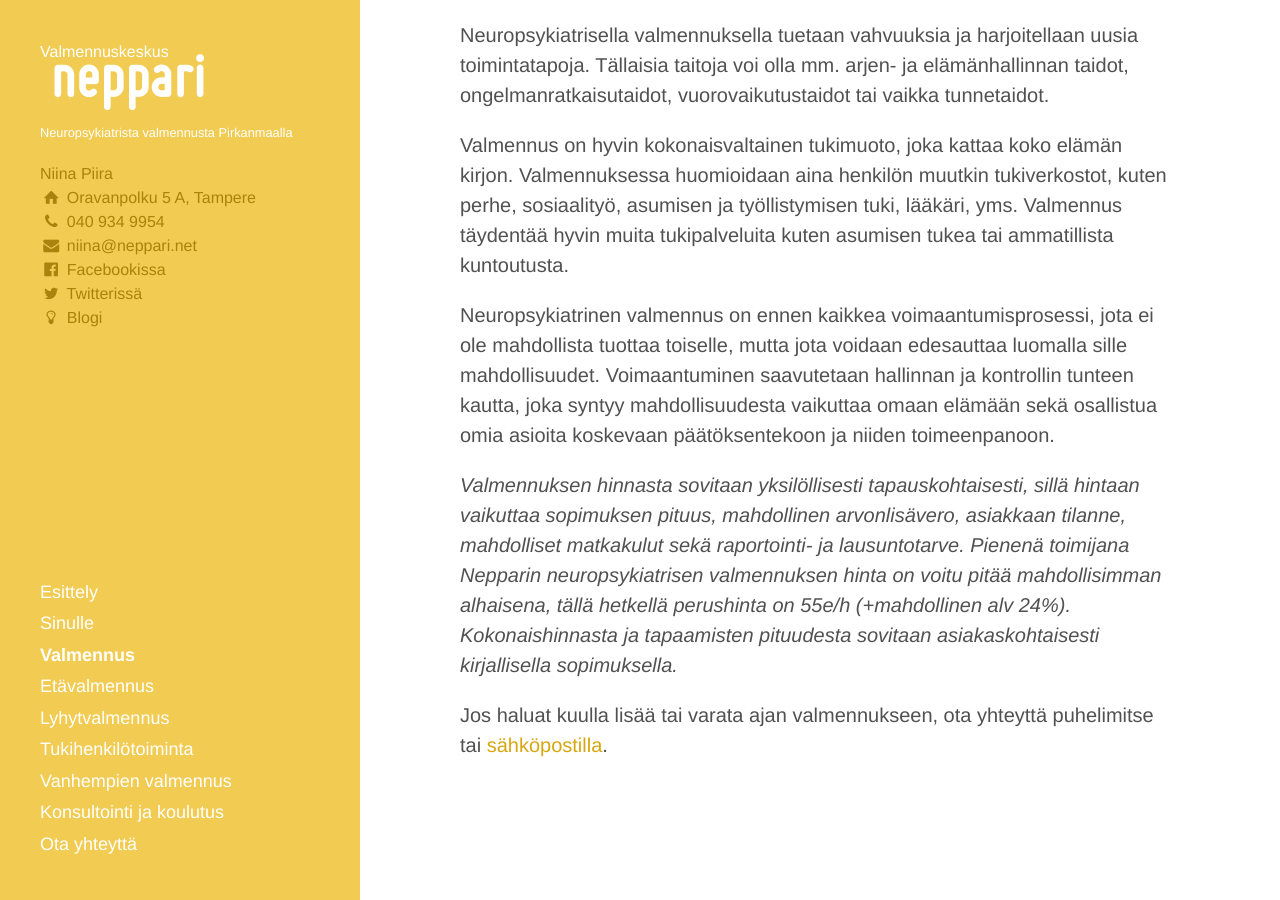
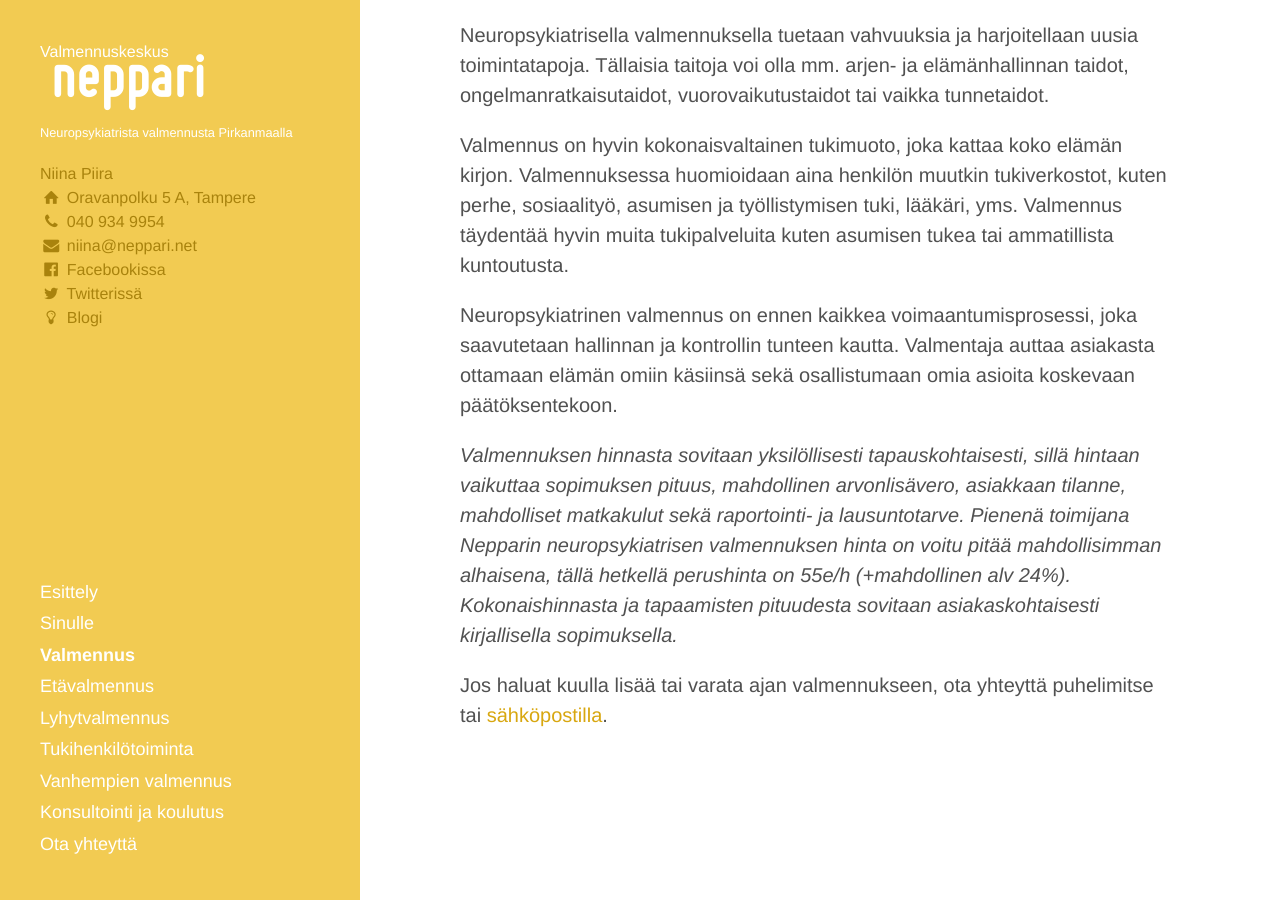
Before and after one commit to niinapiira/neppari.net, a Jekyll site: the page built from valmennus.md, in a window 1280 px wide and 900 px high, scrolled down 784 px. Built offline with Jekyll 4.4.1, drawn with Linux system fonts in a browser that asks for light colours.

Commit message:
Updated valmennus.md

```diff
--- a/valmennus.md
+++ b/valmennus.md
@@ -32,7 +32,7 @@ Neuropsykiatrisella valmennuksella tuetaan vahvuuksia ja harjoitellaan uusia toi
 
 Valmennus on hyvin kokonaisvaltainen tukimuoto, joka kattaa koko elämän kirjon. Valmennuksessa huomioidaan aina henkilön muutkin tukiverkostot, kuten perhe, sosiaalityö, asumisen ja työllistymisen tuki, lääkäri, yms. Valmennus täydentää hyvin muita tukipalveluita kuten asumisen tukea tai ammatillista kuntoutusta.
 
-Neuropsykiatrinen valmennus on ennen kaikkea voimaantumisprosessi, jota ei ole mahdollista tuottaa toiselle, mutta jota voidaan edesauttaa luomalla sille mahdollisuudet. Voimaantuminen saavutetaan hallinnan ja kontrollin tunteen kautta, joka syntyy mahdollisuudesta vaikuttaa omaan elämään sekä osallistua omia asioita koskevaan päätöksentekoon ja niiden toimeenpanoon.
+Neuropsykiatrinen valmennus on ennen kaikkea voimaantumisprosessi, joka saavutetaan hallinnan ja kontrollin tunteen kautta. Valmentaja auttaa asiakasta ottamaan elämän omiin käsiinsä sekä osallistumaan omia asioita koskevaan päätöksentekoon.
 
 *Valmennuksen hinnasta sovitaan yksilöllisesti tapauskohtaisesti, sillä hintaan vaikuttaa sopimuksen pituus, mahdollinen arvonlisävero, asiakkaan tilanne, mahdolliset matkakulut sekä  raportointi- ja lausuntotarve. Pienenä toimijana Nepparin neuropsykiatrisen valmennuksen hinta on voitu pitää mahdollisimman alhaisena, tällä hetkellä perushinta on 55e/h (+mahdollinen alv 24%). Kokonaishinnasta ja tapaamisten pituudesta sovitaan asiakaskohtaisesti kirjallisella sopimuksella.*
 
```
